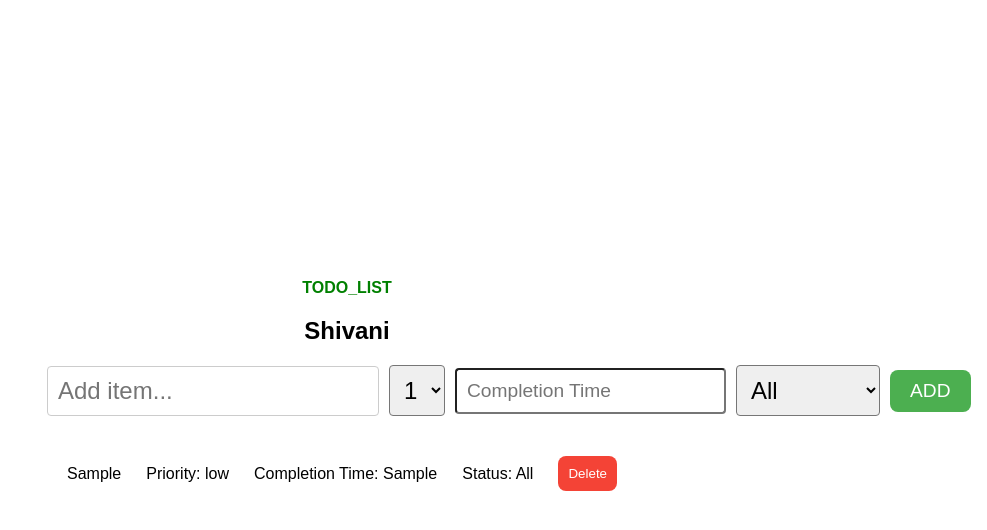
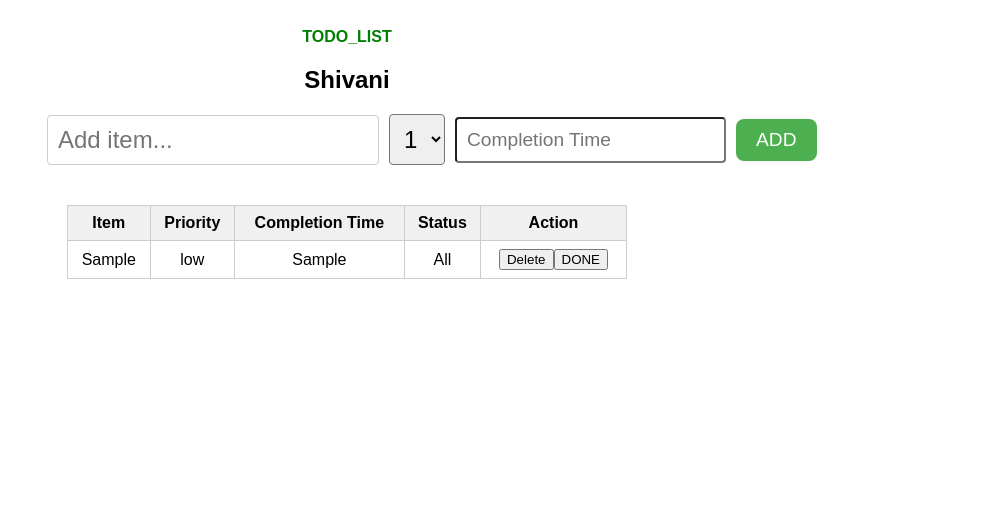
Before and after one commit to tannukumari14/to_do, a Next.js app: page / in a window 1280 px wide. Both pictures are taken after typing "Sample", "Sample" into the empty fields and a click on the button "ADD". Shown: the top 530 px of the page, without its empty margins (293-1280 px from the left). Built offline with nearby package versions, Linux system fonts and the light colour scheme.

Commit message:
done with done and delete

```diff
--- a/app/Try.js
+++ b/app/Try.js
@@ -75,48 +75,57 @@ const Functionality = () => {
           onChange={(item) => updateCompletionTime(item.target.value)}
         />
 
-        <select
-            className='select'
-            value={done}
-            onChange={(e) => updateDone(e.target.value)}
-        >
-            <option value="Done">Done</option>
-            <option value="Not Done">Not Done</option>
-            <option value="All">All</option>
-        </select>
 
         <button className='button' onClick={addItem}>
   			ADD
 		</button>
 
+
       </div>
       <div className='secondDiv'>
         {list.length > 0 ? (
-          list
-            .filter((item) =>{
-                if (done === "All"){
-                    return true
-                }else{
+<table className="custom-table" style={{ width: '100%' }}>
+  <thead>
+    <tr>
+      <th>Item</th>
+      <th>Priority</th>
+      <th>Completion Time</th>
+      <th>Status</th>
+      <th>Action</th>
+    </tr>
+  </thead>
+  <tbody>
+    {list
+      .filter((item) => {
+        if (done === "All") {
+          return true;
+        } else {
           return item.status === done;
         }
-
       })
       .map((item) => (
-                <div key={item.id} className='innerDiv'>
-                <span className="item-text">{item.value}</span>
-                <span className="item-text">Priority: {item.priority}</span>
-                <span className="item-text">Completion Time: {item.completionTime}</span>
-                <span className='item-text'>Status: {item.status}</span>
-                <span>
-                    <button className='innerButton' onClick={() => deleteItem(item.id)}>
-                    Delete
-                    </button>
-                </span>
-                </div>
+        <tr key={item.id} style={{ borderBottom: '1px solid #ccc' }}>
+          <td>{item.value}</td>
+          <td>{item.priority}</td>
+          <td>{item.completionTime}</td>
+          <td>{item.status}</td>
+          <td>
+            <button onClick={() => deleteItem(item.id)}>Delete</button>
+
+            <button>DONE</button>
+          </td>
+        </tr>
       ))
+    }
+  </tbody>
+</table>
+
 ) : (
   <div className='lastDiv'>No items in the list</div>
 )}
+
+
+
       </div>
     </div>
   );
--- a/app/globals.css
+++ b/app/globals.css
@@ -1,33 +1,4 @@
-body {
-  background-color: white;
-  display: flex;
-  justify-content: center;
-  align-items: center;
-  height: 100vh;
-  margin: 0;
-}
 
-.form-container {
-  text-align: center;
-  border: 5px solid green;
-  padding: 20px; /* Adjust padding as needed */
-  display: flex;
-  flex-direction: column; /* Stack elements vertically */
-  align-items: center;
-}
-
-#myInput,
-#Priority,
-#timing {
-  margin-top: 10px; /* Adjust the margin as needed */
-  width: 300px;
-  height: 30px;
-}
-
-#pro,
-#time {
-  margin: 10px 0;
-}
 
 .first {
   margin: 0 auto;
@@ -152,3 +123,24 @@ body {
 	height:800px;
 	width:800px;
 }
+
+.custom-table {
+  width: 100%;
+  border-collapse: collapse;
+}
+
+.custom-table th, .custom-table td {
+  border: 1px solid #ccc;
+  padding: 8px;
+  text-align: center;
+}
+
+.custom-table th {
+  background-color: #f0f0f0;
+  font-weight: bold;
+}
+
+
+.completed-task {
+  text-decoration: line-through;
+}
--- a/app/page.js
+++ b/app/page.js
@@ -1,6 +1,7 @@
 "use client"
 import React from "react";
 import Form from "./Form";
+
 
 import "./globals.css";
 import Functionality from "./Try";
```
Lines whose indentation alone changed are shown as unchanged.
